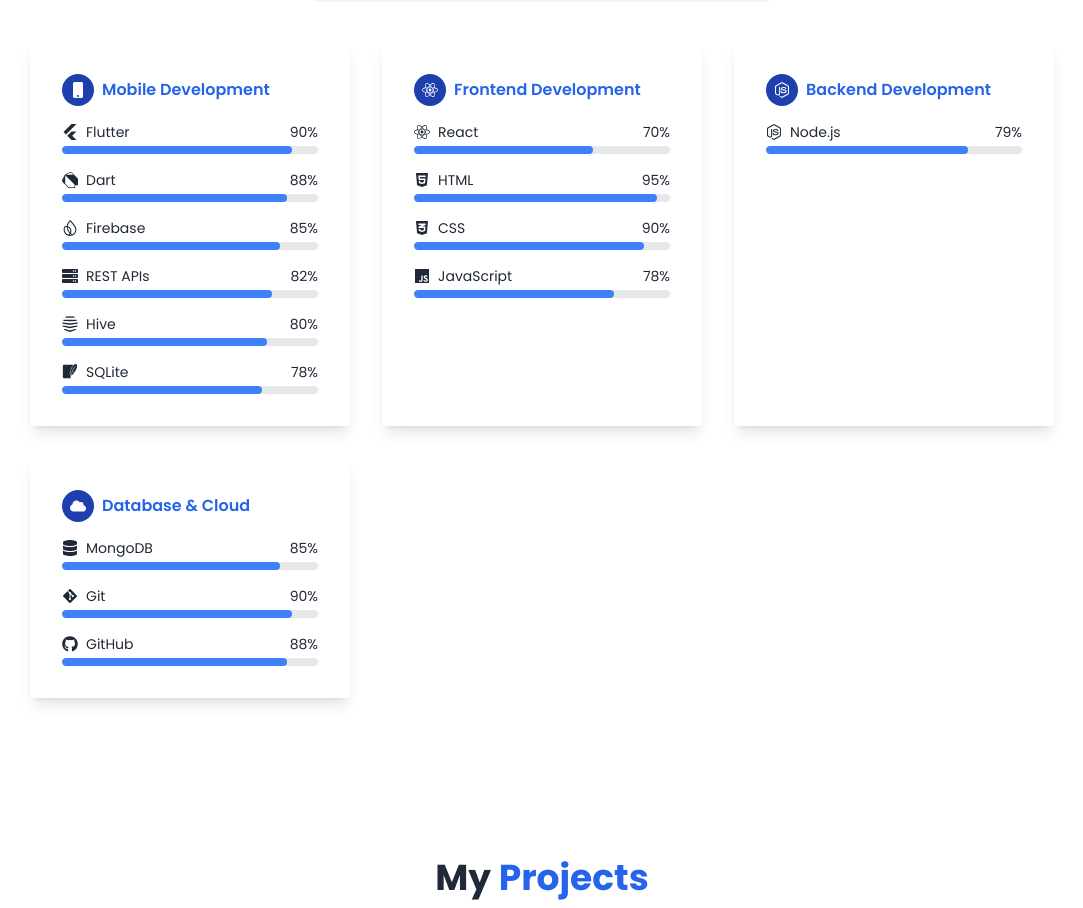
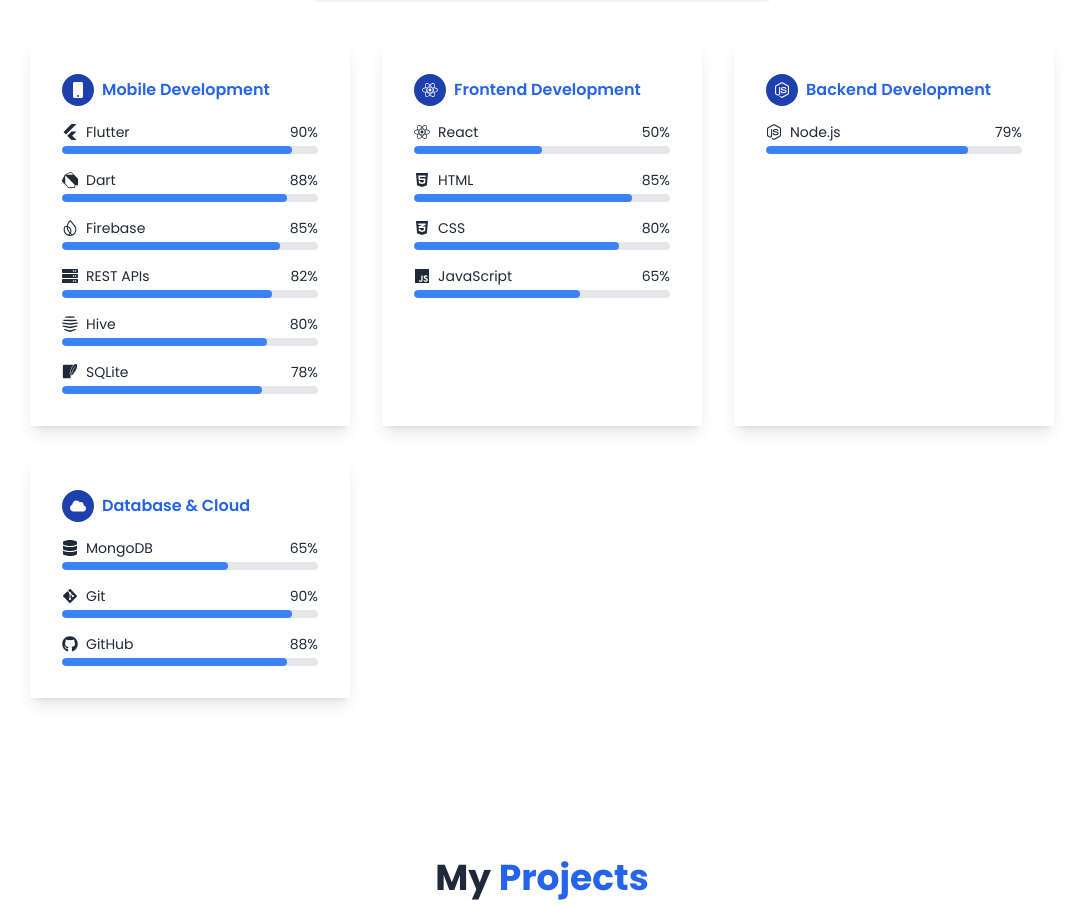
Before and after one commit to muhammadhusnainshahid/portfliohusnainsahab, a Next.js app: page / in a window 1280 px wide. Shown: the part 2616-3524 px from the top of the page, without its empty margins (98-1181 px from the left). Built offline with nearby package versions, Linux system fonts and the light colour scheme.

Commit message:
Update SkillsTabs.jsx

```diff
--- a/src/components/SkillsTabs.jsx
+++ b/src/components/SkillsTabs.jsx
@@ -74,10 +74,10 @@
     category: "Frontend Development",
     icon: FaReact,
     skills: [
-      { name: "React", icon: FaReact, percent: 70 },
-      { name: "HTML", icon: FaHtml5, percent: 95 },
-      { name: "CSS", icon: FaCss3Alt, percent: 90 },
-      { name: "JavaScript", icon: FaJs, percent: 78 },
+      { name: "React", icon: FaReact, percent: 50 },
+      { name: "HTML", icon: FaHtml5, percent: 85 },
+      { name: "CSS", icon: FaCss3Alt, percent: 80 },
+      { name: "JavaScript", icon: FaJs, percent: 65 },
     ],
   },
   {
@@ -89,7 +89,7 @@
     category: "Database & Cloud",
     icon: FaCloud,
     skills: [
-      { name: "MongoDB", icon: FaDatabase, percent: 85 },
+      { name: "MongoDB", icon: FaDatabase, percent: 65 },
       { name: "Git", icon: FaGitAlt, percent: 90 },
       { name: "GitHub", icon: FaGithub, percent: 88 },
     ],
```
